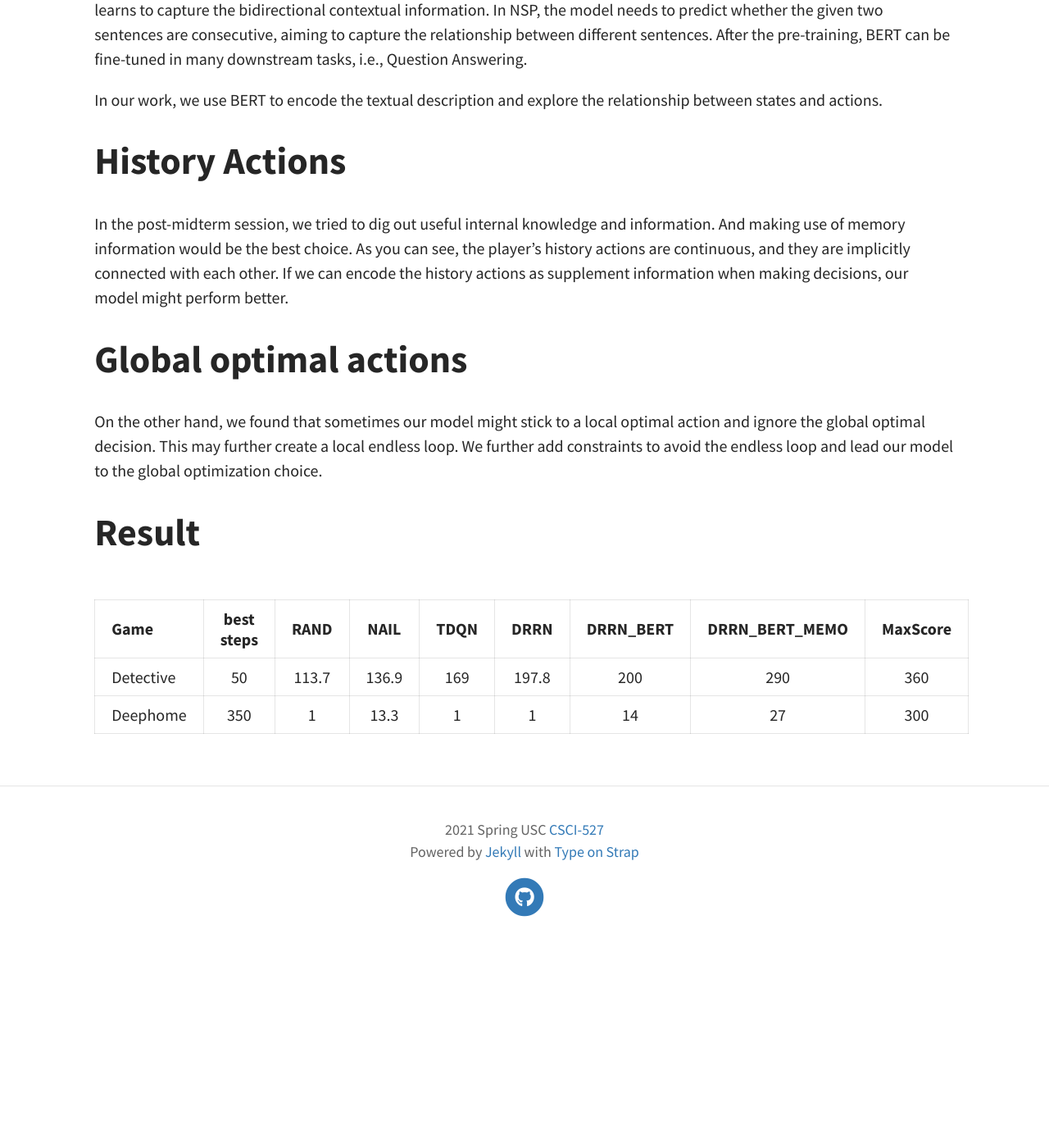
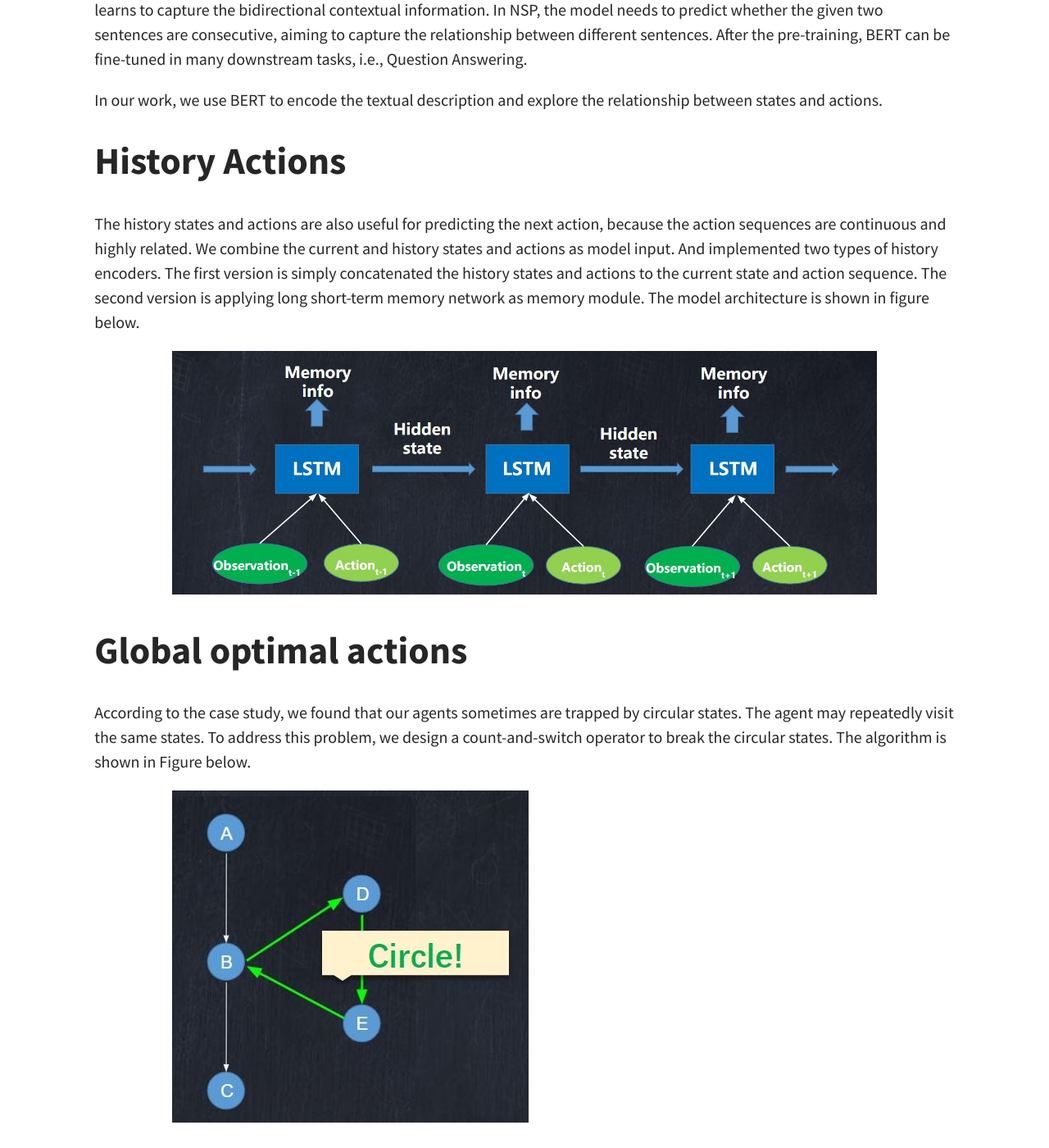
Before and after one commit to USC-CSCI527-Spring2021/Text-Room-Adventure, a Jekyll site: the page built from docs/pages/model.md, in a window 1280 px wide and 1400 px high, scrolled down 2197 px. Shown: the whole window at 82% size. Built offline with Jekyll 4.4.1, drawn with Linux system fonts in a browser that asks for light colours; before the commit the page ends 3353 px from its top, so only the background shows below that.

Commit message:
add model pics

```diff
--- a/docs/pages/model.md
+++ b/docs/pages/model.md
@@ -38,12 +38,18 @@ In detail, BERT is a transformer-based architecture pre trained with two tasks:
 In our work, we use BERT to encode the textual description and explore the relationship between states and actions.
 
 # History Actions
-In the post-midterm session, we tried to dig out useful internal knowledge and information. And making use of memory information would be the best choice. As you can see, the player’s history actions are continuous, and they are implicitly connected with each other. If we can encode the history actions as supplement information when making decisions, our model might perform better.
+<!-- In the post-midterm session, we tried to dig out useful internal knowledge and information. And making use of memory information would be the best choice. As you can see, the player’s history actions are continuous, and they are implicitly connected with each other. If we can encode the history actions as supplement information when making decisions, our model might perform better.  -->
+The history states and actions are also useful for predicting the next action, because the action sequences are continuous and highly related. We combine the current and history states and actions as model input. And implemented two types of history encoders. The first version is simply concatenated the history states and actions to the current state and action sequence. The second version is applying long short-term memory network as memory module. The model architecture is shown in figure below.
+
+![avatar](../assets/img/model/lstm_mem.JPG)
 
 # Global optimal actions
 
-On the other hand, we found that sometimes our model might stick to a local optimal action and ignore the global optimal decision. This may further create a local endless loop. We further add constraints to avoid the endless loop and lead our model to the global optimization choice.
+<!-- On the other hand, we found that sometimes our model might stick to a local optimal action and ignore the global optimal decision. This may further create a local endless loop. We further add constraints to avoid the endless loop and lead our model to the global optimization choice. -->
+According to the case study, we found that our agents sometimes are trapped by circular states. The agent may repeatedly visit the same states.
+To address this problem, we design a count-and-switch operator to break the circular states. The algorithm is shown in Figure below.
 
+![avatar](../assets/img/model/loop.JPG)
 
 # Result
 
```
Also changed, not shown: docs/assets/img/model/loop.JPG (added), docs/assets/img/model/lstm_mem.JPG (added).
